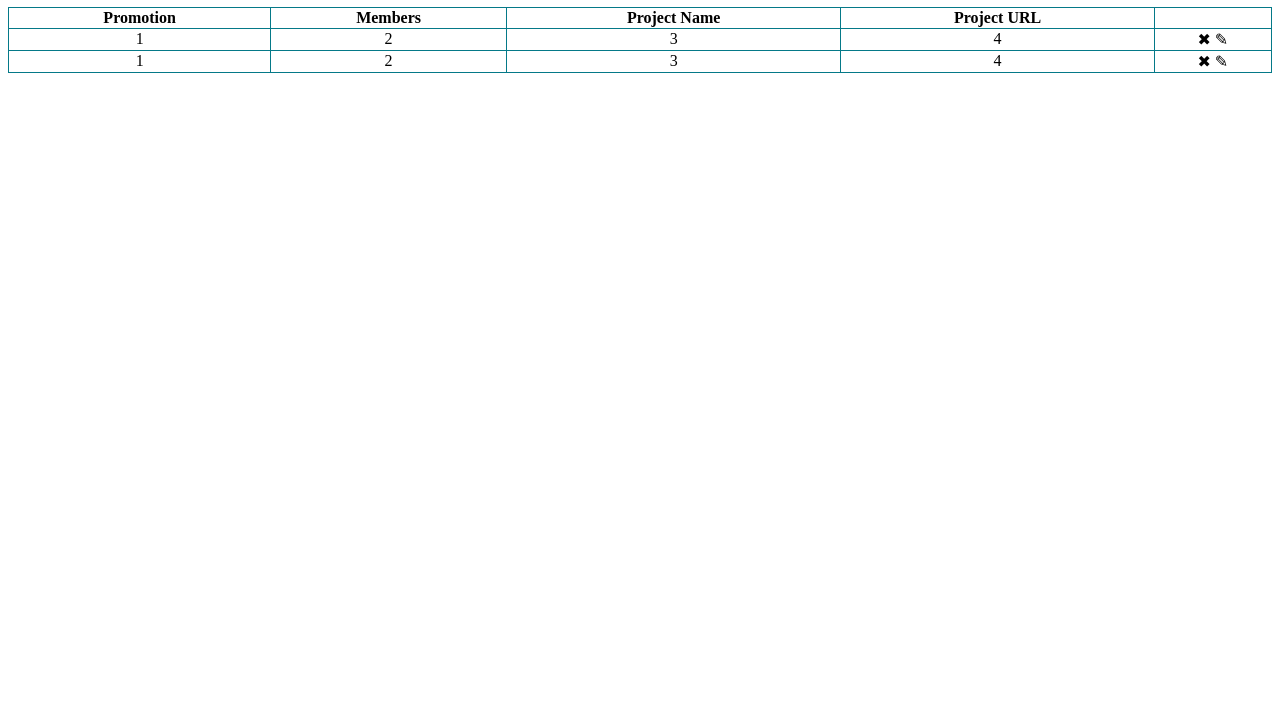
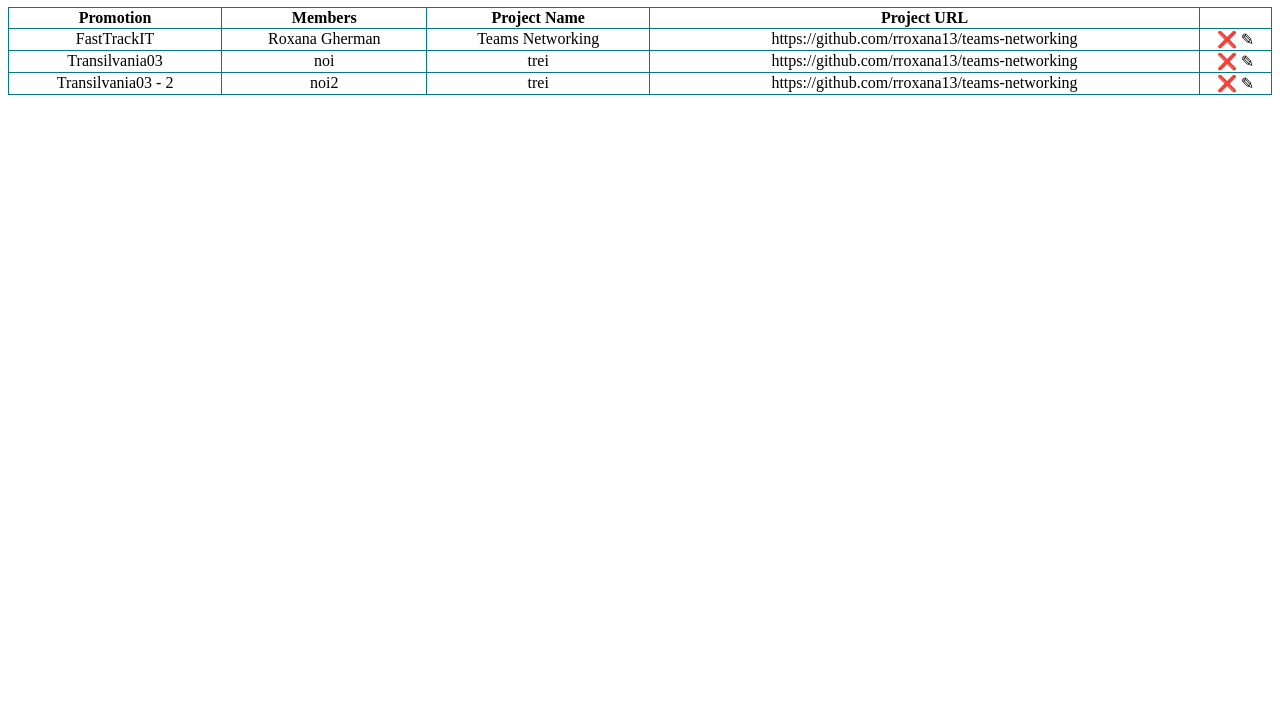
Before and after one commit to rroxana13/teams-networking, a website built with webpack: page src/index.html in a window 1280 px wide. Shown: the part 73-800 px from the top of the page. Built offline with nearby package versions, Linux system fonts and the light colour scheme.

Commit message:
display teams with js

```diff
--- a/src/index.html
+++ b/src/index.html
@@ -17,22 +17,7 @@
           <th></th>
         </tr>
       </thead>
-      <tbody>
-        <tr>
-          <td>1</td>
-          <td>2</td>
-          <td>3</td>
-          <td>4</td>
-          <td>✖ &#9998;</td>
-        </tr>
-        <tr>
-          <td>1</td>
-          <td>2</td>
-          <td>3</td>
-          <td>4</td>
-          <td>✖ &#9998;</td>
-        </tr>
-      </tbody>
+      <tbody></tbody>
     </table>
   </body>
 </html>
--- a/src/index.js
+++ b/src/index.js
@@ -1,10 +1,31 @@
 import "./style.css";
+
+function $(selector) {
+  return document.querySelector(selector);
+}
+
+function getTeamAsHtml(team) {
+  return `<tr>
+    <td>${team.promotion}</td>
+    <td>${team.members}</td>
+    <td>${team.name}</td>
+    <td>${team.url}</td>
+    <td>❌ &#9998;</td>
+    </tr>`;
+}
+
+function displayTeams(teams) {
+  const teamsHTML = teams.map(getTeamAsHtml);
+
+  $("#teamsTable tbody").innerHTML = teamsHTML.join("");
+}
 
 function loadTeams() {
   fetch("teams.json")
     .then(r => r.json())
+
     .then(teams => {
-      console.warn("teams", teams);
+      displayTeams(teams);
     });
 }
 
--- a/src/teams.json
+++ b/src/teams.json
@@ -12,5 +12,12 @@
     "members": "noi",
     "name": "trei",
     "url": "https://github.com/rroxana13/teams-networking"
+  },
+  {
+    "id": 3,
+    "promotion": "Transilvania03 - 2",
+    "members": "noi2",
+    "name": "trei",
+    "url": "https://github.com/rroxana13/teams-networking"
   }
 ]
```
